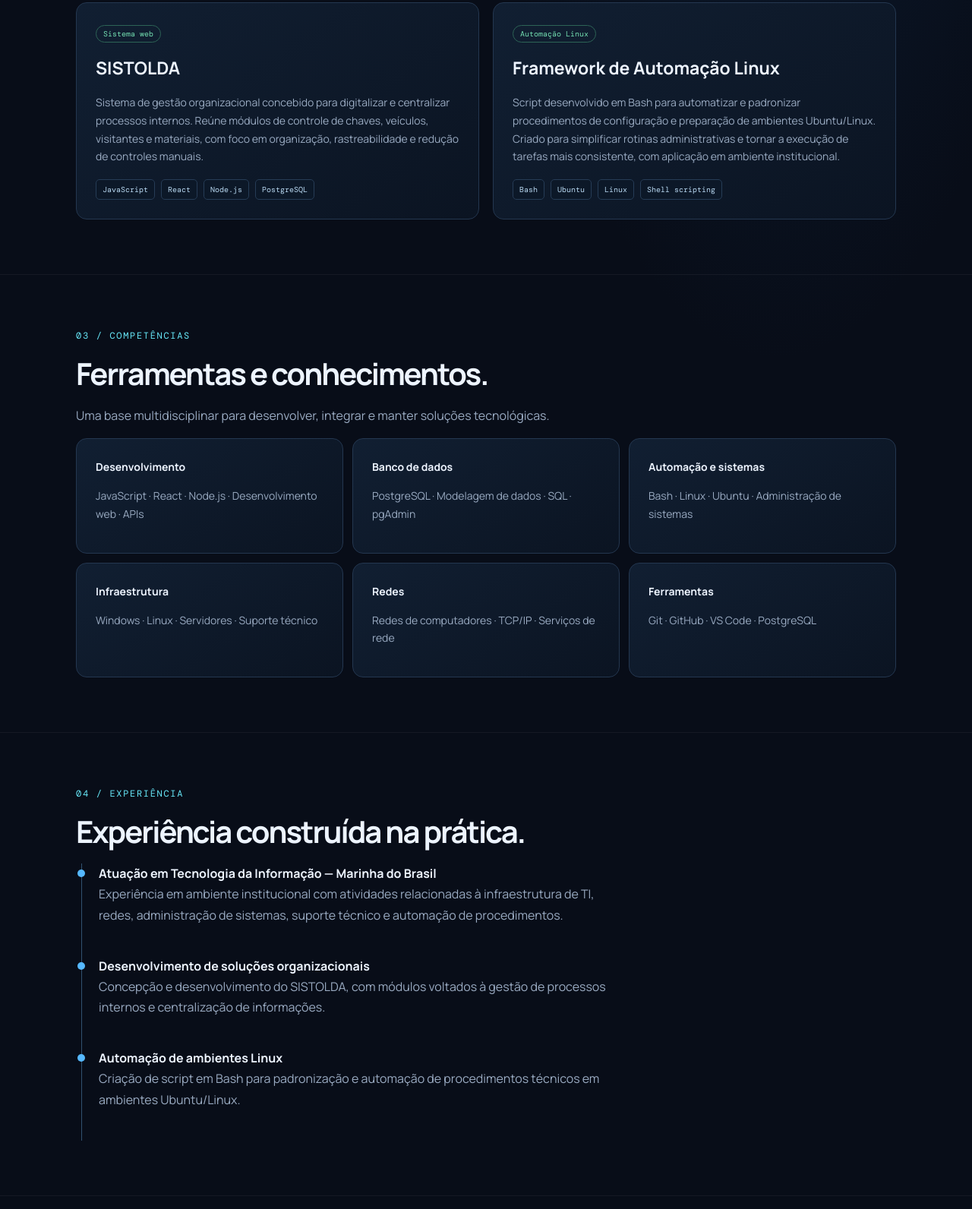
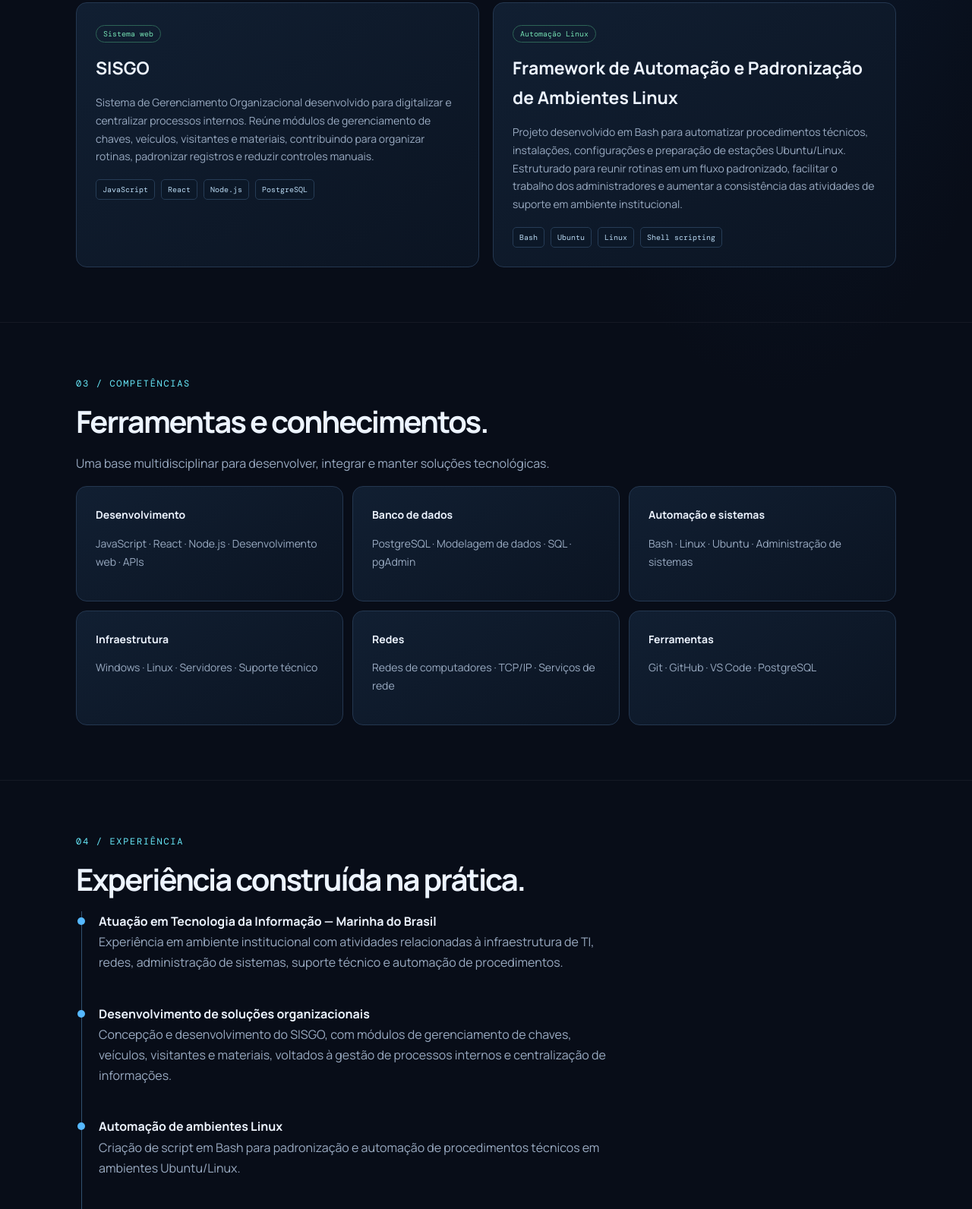
Before and after one commit to italomatheus355/italomatheus355, a plain HTML site: page index.html in a window 1280 px wide. Shown: the part 1412-3004 px from the top of the page at 76% size. Drawn offline with nearby package versions, Linux system fonts and the light colour scheme.

Commit message:
Atualiza portfólio com SISGO e framework Linux

```diff
--- a/index.html
+++ b/index.html
@@ -13,10 +13,10 @@
 <header><div class="wrap nav"><a class="brand" href="#inicio">Ítalo<span>.</span></a><nav><a href="#sobre">Sobre</a><a href="#projetos">Projetos</a><a href="#competencias">Competências</a><a href="#experiencia">Experiência</a><a href="#contato">Contato</a></nav></div></header>
 <main>
 <section class="wrap hero" id="inicio"><div><div class="eyebrow">Desenvolvedor de Software · Belém, Brasil</div><h1>Transformo desafios<br>em <span>soluções digitais.</span></h1><p class="lead">Desenvolvimento de sistemas organizacionais, automação de processos e soluções em TI. Uno software, Linux e infraestrutura para simplificar operações e resolver problemas reais.</p><div class="actions"><a class="btn primary" href="#projetos">Explorar projetos ↓</a><a class="btn" href="#contato">Entrar em contato ↗</a></div></div><div class="terminal"><span class="mono">// perfil profissional</span><br><b>const</b> developer = {<br>&nbsp; nome: <span class="green">'Ítalo Matheus'</span>,<br>&nbsp; foco: [<span class="green">'software'</span>, <span class="green">'automação'</span>,<br>&nbsp;&nbsp;&nbsp;&nbsp;&nbsp;&nbsp;&nbsp;&nbsp;<span class="green">'sistemas organizacionais'</span>],<br>&nbsp; stack: [<span class="green">'JavaScript'</span>, <span class="green">'Node.js'</span>,<br>&nbsp;&nbsp;&nbsp;&nbsp;&nbsp;&nbsp;&nbsp;&nbsp;<span class="green">'React'</span>, <span class="green">'PostgreSQL'</span>,<br>&nbsp;&nbsp;&nbsp;&nbsp;&nbsp;&nbsp;&nbsp;&nbsp;<span class="green">'Bash'</span>, <span class="green">'Linux'</span>],<br>&nbsp; objetivo: <span class="green">'resolver problemas'</span><br>};</div></section>
-<section class="section" id="sobre"><div class="wrap"><div class="eyebrow">01 / Sobre</div><h2>Tecnologia com propósito.</h2><p class="sub">Experiência prática em TI, com interesse especial em transformar necessidades operacionais em ferramentas úteis, organizadas e sustentáveis.</p><div class="about"><p>Minha trajetória reúne desenvolvimento de sistemas, administração de ambientes Linux e Windows, infraestrutura e redes. Essa combinação me permite compreender tanto o software quanto o ambiente em que ele será utilizado.</p><p>Meu direcionamento é o desenvolvimento de soluções organizacionais: sistemas que centralizam informações, estruturam fluxos de trabalho, reduzem tarefas manuais e apoiam a eficiência operacional. Tenho experiência em ambiente institucional, incluindo atuação na Marinha do Brasil, com atividades de infraestrutura, redes, administração de sistemas e automação de procedimentos de TI.</p></div></div></section>
-<section class="section" id="projetos"><div class="wrap"><div class="eyebrow">02 / Projetos em destaque</div><h2>Da necessidade à implementação.</h2><p class="sub">Projetos que refletem minha forma de trabalhar: entender o processo, estruturar a solução e aplicar tecnologia.</p><div class="grid"><article class="card"><span class="tag">Sistema web</span><h3>SISTOLDA</h3><p>Sistema de gestão organizacional concebido para digitalizar e centralizar processos internos. Reúne módulos de controle de chaves, veículos, visitantes e materiais, com foco em organização, rastreabilidade e redução de controles manuais.</p><div class="chips"><span class="chip">JavaScript</span><span class="chip">React</span><span class="chip">Node.js</span><span class="chip">PostgreSQL</span></div></article><article class="card"><span class="tag">Automação Linux</span><h3>Framework de Automação Linux</h3><p>Script desenvolvido em Bash para automatizar e padronizar procedimentos de configuração e preparação de ambientes Ubuntu/Linux. Criado para simplificar rotinas administrativas e tornar a execução de tarefas mais consistente, com aplicação em ambiente institucional.</p><div class="chips"><span class="chip">Bash</span><span class="chip">Ubuntu</span><span class="chip">Linux</span><span class="chip">Shell scripting</span></div></article></div></div></section>
+<section class="section" id="sobre"><div class="wrap"><div class="eyebrow">01 / Sobre</div><h2>Tecnologia com propósito.</h2><p class="sub">Experiência prática em TI, com interesse especial em transformar necessidades operacionais em ferramentas úteis, organizadas e sustentáveis.</p><div class="about"><p>Minha trajetória reúne desenvolvimento de sistemas, administração de ambientes Linux e Windows, infraestrutura e redes. Essa combinação me permite compreender tanto o software quanto o ambiente em que ele será utilizado.</p><p>Meu direcionamento é o desenvolvimento de soluções organizacionais: sistemas que centralizam informações, estruturam fluxos de trabalho, reduzem tarefas manuais e apoiam a eficiência operacional. Tenho experiência em ambiente institucional, incluindo atuação na Marinha do Brasil, com atividades de infraestrutura, redes TCP/IP, administração de sistemas e automação de procedimentos de TI.</p></div></div></section>
+<section class="section" id="projetos"><div class="wrap"><div class="eyebrow">02 / Projetos em destaque</div><h2>Da necessidade à implementação.</h2><p class="sub">Projetos que refletem minha forma de trabalhar: entender o processo, estruturar a solução e aplicar tecnologia.</p><div class="grid"><article class="card"><span class="tag">Sistema web</span><h3>SISGO</h3><p>Sistema de Gerenciamento Organizacional desenvolvido para digitalizar e centralizar processos internos. Reúne módulos de gerenciamento de chaves, veículos, visitantes e materiais, contribuindo para organizar rotinas, padronizar registros e reduzir controles manuais.</p><div class="chips"><span class="chip">JavaScript</span><span class="chip">React</span><span class="chip">Node.js</span><span class="chip">PostgreSQL</span></div></article><article class="card"><span class="tag">Automação Linux</span><h3>Framework de Automação e Padronização de Ambientes Linux</h3><p>Projeto desenvolvido em Bash para automatizar procedimentos técnicos, instalações, configurações e preparação de estações Ubuntu/Linux. Estruturado para reunir rotinas em um fluxo padronizado, facilitar o trabalho dos administradores e aumentar a consistência das atividades de suporte em ambiente institucional.</p><div class="chips"><span class="chip">Bash</span><span class="chip">Ubuntu</span><span class="chip">Linux</span><span class="chip">Shell scripting</span></div></article></div></div></section>
 <section class="section" id="competencias"><div class="wrap"><div class="eyebrow">03 / Competências</div><h2>Ferramentas e conhecimentos.</h2><p class="sub">Uma base multidisciplinar para desenvolver, integrar e manter soluções tecnológicas.</p><div class="skills"><div class="skill"><h3>Desenvolvimento</h3><p>JavaScript · React · Node.js · Desenvolvimento web · APIs</p></div><div class="skill"><h3>Banco de dados</h3><p>PostgreSQL · Modelagem de dados · SQL · pgAdmin</p></div><div class="skill"><h3>Automação e sistemas</h3><p>Bash · Linux · Ubuntu · Administração de sistemas</p></div><div class="skill"><h3>Infraestrutura</h3><p>Windows · Linux · Servidores · Suporte técnico</p></div><div class="skill"><h3>Redes</h3><p>Redes de computadores · TCP/IP · Serviços de rede</p></div><div class="skill"><h3>Ferramentas</h3><p>Git · GitHub · VS Code · PostgreSQL</p></div></div></div></section>
-<section class="section" id="experiencia"><div class="wrap"><div class="eyebrow">04 / Experiência</div><h2>Experiência construída na prática.</h2><div class="timeline"><article><h3>Atuação em Tecnologia da Informação — Marinha do Brasil</h3><p class="sub">Experiência em ambiente institucional com atividades relacionadas à infraestrutura de TI, redes, administração de sistemas, suporte técnico e automação de procedimentos.</p></article><article><h3>Desenvolvimento de soluções organizacionais</h3><p class="sub">Concepção e desenvolvimento do SISTOLDA, com módulos voltados à gestão de processos internos e centralização de informações.</p></article><article><h3>Automação de ambientes Linux</h3><p class="sub">Criação de script em Bash para padronização e automação de procedimentos técnicos em ambientes Ubuntu/Linux.</p></article></div></div></section>
+<section class="section" id="experiencia"><div class="wrap"><div class="eyebrow">04 / Experiência</div><h2>Experiência construída na prática.</h2><div class="timeline"><article><h3>Atuação em Tecnologia da Informação — Marinha do Brasil</h3><p class="sub">Experiência em ambiente institucional com atividades relacionadas à infraestrutura de TI, redes, administração de sistemas, suporte técnico e automação de procedimentos.</p></article><article><h3>Desenvolvimento de soluções organizacionais</h3><p class="sub">Concepção e desenvolvimento do SISGO, com módulos de gerenciamento de chaves, veículos, visitantes e materiais, voltados à gestão de processos internos e centralização de informações.</p></article><article><h3>Automação de ambientes Linux</h3><p class="sub">Criação de script em Bash para padronização e automação de procedimentos técnicos em ambientes Ubuntu/Linux.</p></article></div></div></section>
 <section class="section"><div class="wrap"><div class="research"><div class="eyebrow">05 / Pesquisa e próximos passos</div><h2>Computação adaptativa e experiência do usuário.</h2><p>Interesse em pesquisar ambientes computacionais capazes de reconhecer o contexto de utilização e adaptar recursos, serviços e configurações às necessidades de cada usuário. Uma proposta em desenvolvimento, conectada a sistemas operacionais, automação e computação centrada no usuário.</p><span class="tag">Interesse de pesquisa · Em desenvolvimento</span></div></div></section>
 <section class="section" id="contato"><div class="wrap"><div class="contact"><div><div class="eyebrow">06 / Contato</div><h2>Vamos construir algo útil?</h2><p>Aberto a oportunidades em desenvolvimento de software, sistemas e automação.</p></div><a class="btn primary" href="https://github.com/italomatheus355" target="_blank" rel="noreferrer">GitHub ↗</a></div></div></section>
 </main><footer class="footer"><div class="wrap footerin"><span>© <span id="year"></span> Ítalo Matheus. Desenvolvido com propósito.</span><span>Software · Automação · Sistemas organizacionais</span></div></footer>
```
